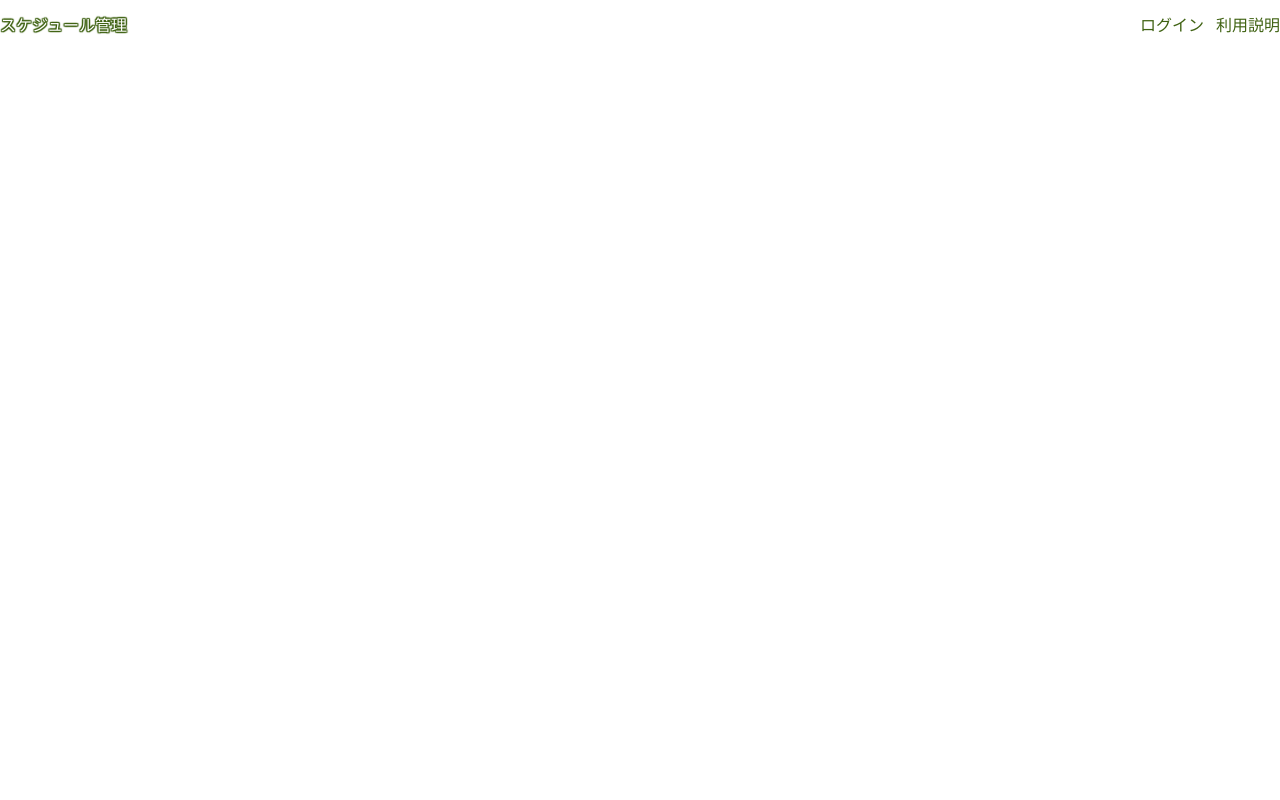
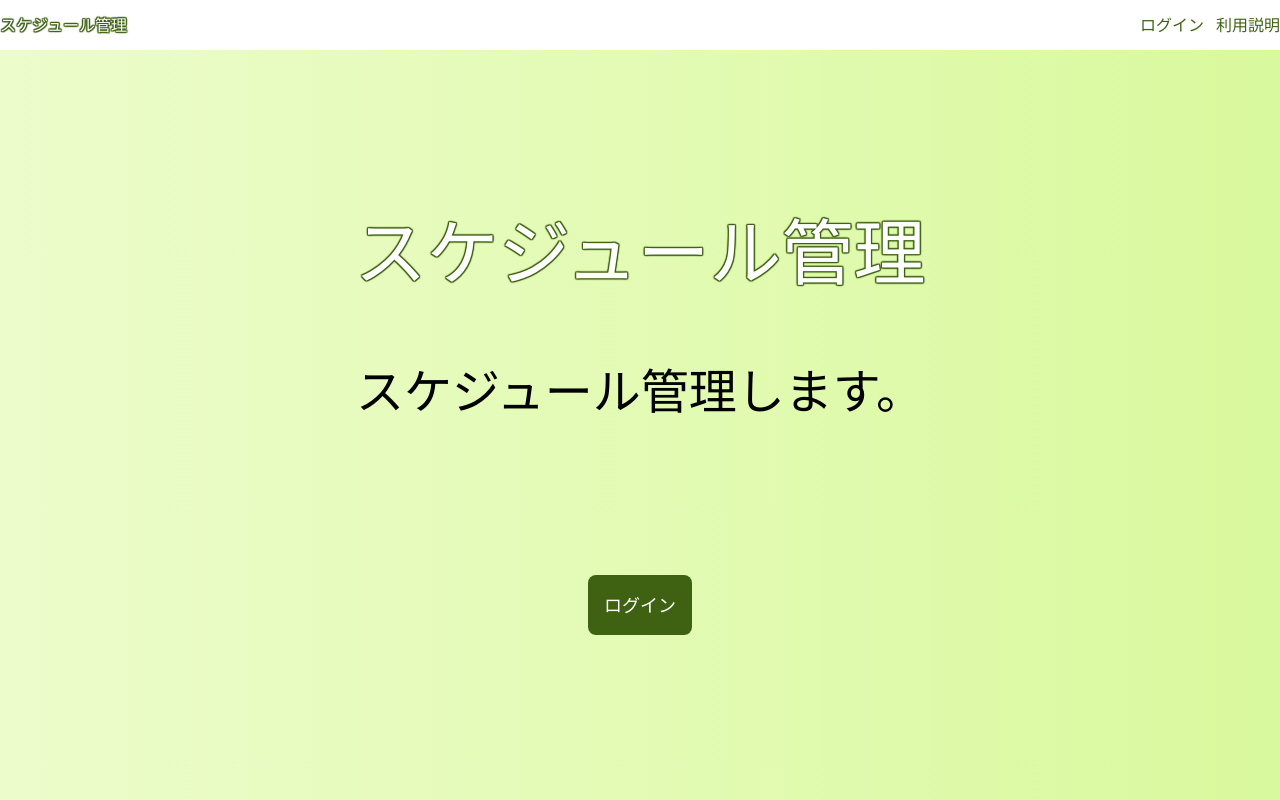
Before and after one commit to Hashimoto-Noriaki/react-schedule-app, a React (Vite) app: page / in a window 1280 px wide. Built offline with nearby package versions, Linux system fonts and the light colour scheme.

Commit message:
トップページに色をつける

```diff
--- a/src/components/pages/TopPage.tsx
+++ b/src/components/pages/TopPage.tsx
@@ -1,7 +1,7 @@
 export const TopPage = () => {
   return (
     <div className="relative">
-        <header className="leading-[50px] fixed top-0 right-0 left-0">
+        <header className=" bg-white leading-[50px] fixed top-0 right-0 left-0">
             <div className="flex justify-between">
                 <p className="logo">スケジュール管理</p>
                 <nav>
@@ -12,6 +12,15 @@ export const TopPage = () => {
                 </nav>
             </div>
         </header>
+        <main className="pt-[50px] bg-gradient-to-r from-lime-100 to-lime-200 h-screen flex flex-col items-center justify-center">
+            <div className="text-center">
+                <h1 className="text-7xl logo">スケジュール管理</h1>
+                <p className="text-5xl pt-[10vh]">スケジュール管理します。</p>
+                <div className="pt-[20vh]">
+                    <button className="bg-lime-800 text-lg rounded-lg p-4 text-white">ログイン</button>
+                </div>
+            </div>
+        </main>
     </div>
   )
 }
--- a/src/styles/output.css
+++ b/src/styles/output.css
@@ -574,8 +574,32 @@ video {
   top: 0px;
 }
 
+.mt-\[50px\] {
+  margin-top: 50px;
+}
+
+.mt-\[500px\] {
+  margin-top: 500px;
+}
+
 .flex {
   display: flex;
+}
+
+.h-screen {
+  height: 100vh;
+}
+
+.flex-col {
+  flex-direction: column;
+}
+
+.items-center {
+  align-items: center;
+}
+
+.justify-center {
+  justify-content: center;
 }
 
 .justify-between {
@@ -586,12 +610,99 @@ video {
   gap: 0.75rem;
 }
 
+.rounded-lg {
+  border-radius: 0.5rem;
+}
+
+.bg-white {
+  --tw-bg-opacity: 1;
+  background-color: rgb(255 255 255 / var(--tw-bg-opacity, 1));
+}
+
+.bg-lime-800 {
+  --tw-bg-opacity: 1;
+  background-color: rgb(63 98 18 / var(--tw-bg-opacity, 1));
+}
+
+.bg-gradient-to-r {
+  background-image: linear-gradient(to right, var(--tw-gradient-stops));
+}
+
+.from-lime-100 {
+  --tw-gradient-from: #ecfccb var(--tw-gradient-from-position);
+  --tw-gradient-to: rgb(236 252 203 / 0) var(--tw-gradient-to-position);
+  --tw-gradient-stops: var(--tw-gradient-from), var(--tw-gradient-to);
+}
+
+.to-lime-200 {
+  --tw-gradient-to: #d9f99d var(--tw-gradient-to-position);
+}
+
+.p-4 {
+  padding: 1rem;
+}
+
+.p-8 {
+  padding: 2rem;
+}
+
+.p-6 {
+  padding: 1.5rem;
+}
+
+.pt-\[10vh\] {
+  padding-top: 10vh;
+}
+
+.pt-\[50vh\] {
+  padding-top: 50vh;
+}
+
+.pt-\[50px\] {
+  padding-top: 50px;
+}
+
+.pt-\[20vh\] {
+  padding-top: 20vh;
+}
+
+.pt-\[200vh\] {
+  padding-top: 200vh;
+}
+
+.pt-\[1-vh\] {
+  padding-top: 1-vh;
+}
+
+.pt-\[20px\] {
+  padding-top: 20px;
+}
+
+.text-center {
+  text-align: center;
+}
+
+.text-7xl {
+  font-size: 4.5rem;
+  line-height: 1;
+}
+
+.text-5xl {
+  font-size: 3rem;
+  line-height: 1;
+}
+
+.text-lg {
+  font-size: 1.125rem;
+  line-height: 1.75rem;
+}
+
 .leading-\[50px\] {
   line-height: 50px;
 }
 
-.leading-\[500px\] {
-  line-height: 500px;
+.leading-\[30px\] {
+  line-height: 30px;
 }
 
 .text-lime-800 {
@@ -599,9 +710,9 @@ video {
   color: rgb(63 98 18 / var(--tw-text-opacity, 1));
 }
 
-.text-red-800 {
+.text-white {
   --tw-text-opacity: 1;
-  color: rgb(153 27 27 / var(--tw-text-opacity, 1));
+  color: rgb(255 255 255 / var(--tw-text-opacity, 1));
 }
 
 .logo {
```
